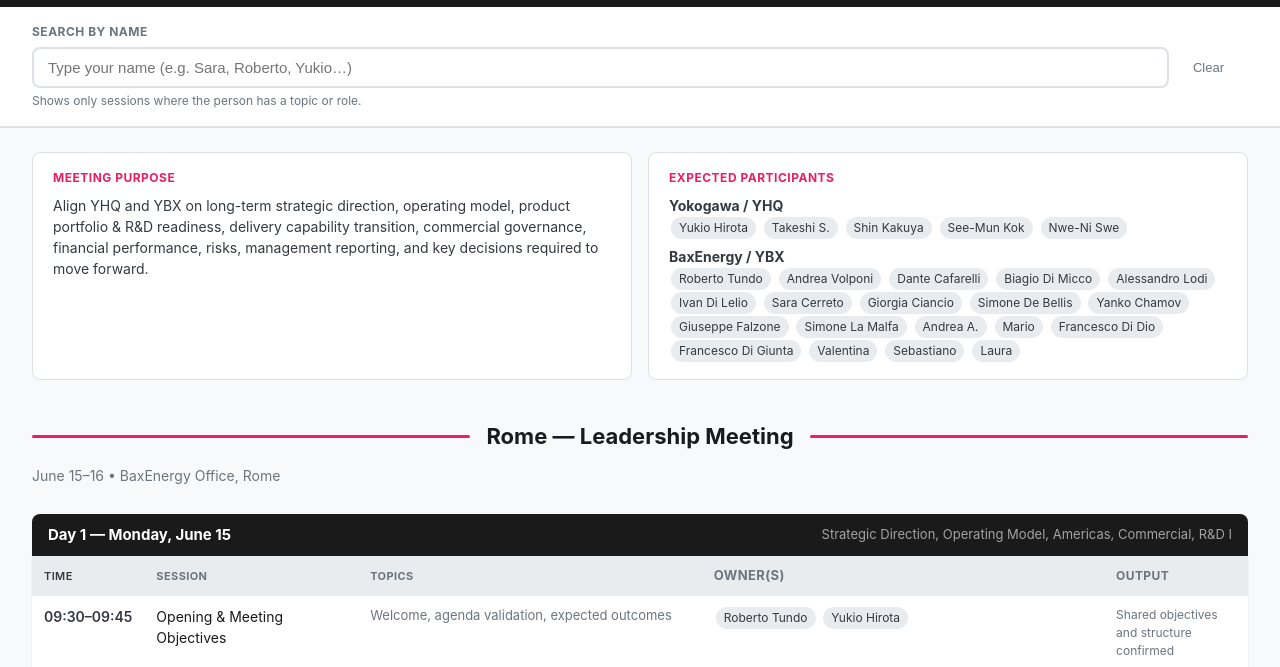
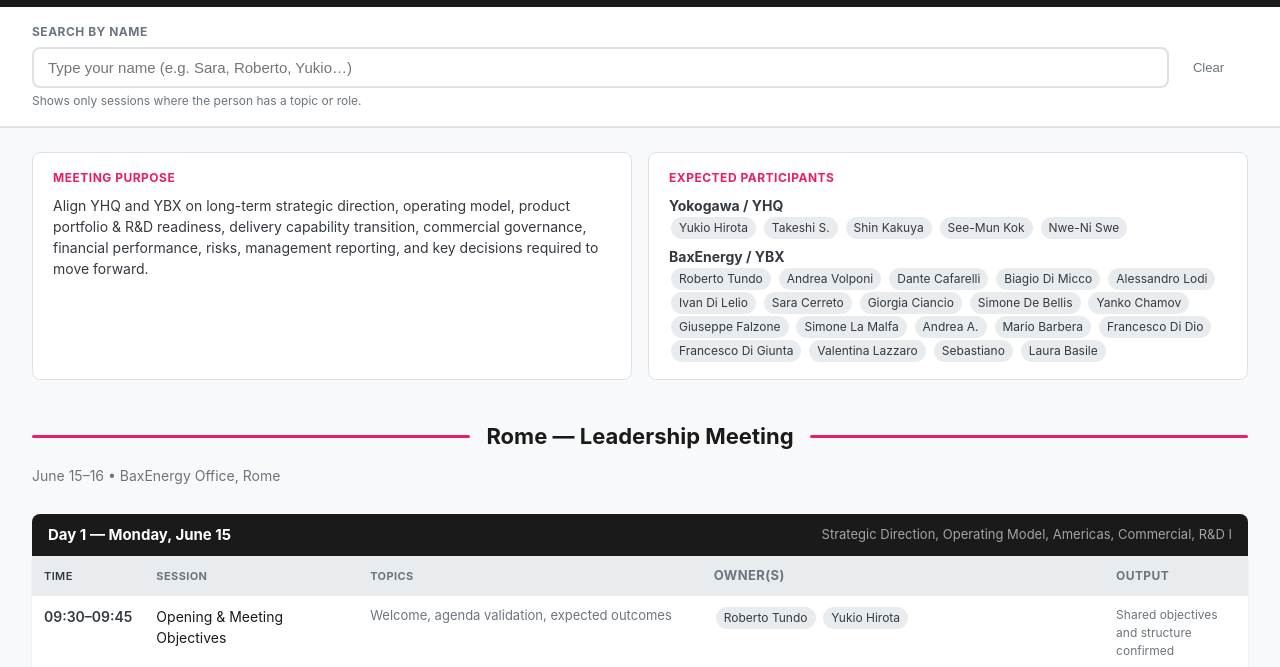
Before and after one commit to Virginbloodymary/BAX-YKGW-Agenda, a plain HTML site: page index.html in a window 1280 px wide. Shown: the part 90-757 px from the top of the page. Drawn offline with Linux system fonts and the light colour scheme.

Commit message:
fix: Mario Barbera, Valentina Lazzaro, Laura Basile

```diff
--- a/index.html
+++ b/index.html
@@ -218,12 +218,12 @@
       <h3>Meeting Purpose</h3>
       <p>Align YHQ and YBX on long-term strategic direction, operating model, product portfolio &amp; R&amp;D readiness, delivery capability transition, commercial governance, financial performance, risks, management reporting, and key decisions required to move forward.</p>
     </div>
-    <div class="info-card" data-owners="yukio hirota|takeshi s.|shin kakuya|see-mun kok|nwe-ni swe|roberto tundo|andrea volponi|dante cafarelli|biagio di micco|alessandro lodi|ivan di lelio|sara cerreto|giorgia ciancio|simone de bellis|yanko chamov|giuseppe falzone|simone la malfa|andrea a.|mario|francesco di dio|francesco di giunta|valentina|sebastiano|laura">
+    <div class="info-card" data-owners="yukio hirota|takeshi s.|shin kakuya|see-mun kok|nwe-ni swe|roberto tundo|andrea volponi|dante cafarelli|biagio di micco|alessandro lodi|ivan di lelio|sara cerreto|giorgia ciancio|simone de bellis|yanko chamov|giuseppe falzone|simone la malfa|andrea a.|mario barbera|francesco di dio|francesco di giunta|valentina lazzaro|sebastiano|laura basile">
       <h3>Expected Participants</h3>
       <p><strong>Yokogawa / YHQ</strong><br>
       <span class="owner-chip">Yukio Hirota</span> <span class="owner-chip">Takeshi S.</span> <span class="owner-chip">Shin Kakuya</span> <span class="owner-chip">See-Mun Kok</span> <span class="owner-chip">Nwe-Ni Swe</span></p>
       <p style="margin-top:6px"><strong>BaxEnergy / YBX</strong><br>
-      <span class="owner-chip">Roberto Tundo</span> <span class="owner-chip">Andrea Volponi</span> <span class="owner-chip">Dante Cafarelli</span> <span class="owner-chip">Biagio Di Micco</span> <span class="owner-chip">Alessandro Lodi</span> <span class="owner-chip">Ivan Di Lelio</span> <span class="owner-chip">Sara Cerreto</span> <span class="owner-chip">Giorgia Ciancio</span> <span class="owner-chip">Simone De Bellis</span> <span class="owner-chip">Yanko Chamov</span> <span class="owner-chip">Giuseppe Falzone</span> <span class="owner-chip">Simone La Malfa</span> <span class="owner-chip">Andrea A.</span> <span class="owner-chip">Mario</span> <span class="owner-chip">Francesco Di Dio</span> <span class="owner-chip">Francesco Di Giunta</span> <span class="owner-chip">Valentina</span> <span class="owner-chip">Sebastiano</span> <span class="owner-chip">Laura</span></p>
+      <span class="owner-chip">Roberto Tundo</span> <span class="owner-chip">Andrea Volponi</span> <span class="owner-chip">Dante Cafarelli</span> <span class="owner-chip">Biagio Di Micco</span> <span class="owner-chip">Alessandro Lodi</span> <span class="owner-chip">Ivan Di Lelio</span> <span class="owner-chip">Sara Cerreto</span> <span class="owner-chip">Giorgia Ciancio</span> <span class="owner-chip">Simone De Bellis</span> <span class="owner-chip">Yanko Chamov</span> <span class="owner-chip">Giuseppe Falzone</span> <span class="owner-chip">Simone La Malfa</span> <span class="owner-chip">Andrea A.</span> <span class="owner-chip">Mario Barbera</span> <span class="owner-chip">Francesco Di Dio</span> <span class="owner-chip">Francesco Di Giunta</span> <span class="owner-chip">Valentina Lazzaro</span> <span class="owner-chip">Sebastiano</span> <span class="owner-chip">Laura Basile</span></p>
     </div>
   </div>
   <div class="section-divider"><div class="line"></div><h2>Rome &mdash; Leadership Meeting</h2><div class="line"></div></div>
@@ -280,8 +280,8 @@
   <div class="section-divider"><div class="line"></div><h2>Acireale &mdash; Working Sessions</h2><div class="line"></div></div>
   <div class="section-sub">June 17&ndash;25 &bull; Acireale / Catania area &bull; Participants: Yukio, Swe</div>
   <div class="day-header">June 17&ndash;19<span class="day-focus">Delivery Capability Transition, Ryskore Strategy, Initial Policy Alignment</span></div>
-  <div class="acireale-session" data-owners="roberto tundo|biagio di micco|mario">
-    <div class="session-header"><div><div class="session-title">Continuous Alignment on Delivery Capability Transition</div><div class="session-meta">Jun 17&ndash;19</div></div><div class="session-owners"><span class="owner-chip">Roberto Tundo</span><span class="owner-chip">Biagio Di Micco</span><span class="owner-chip">Mario</span></div></div>
+  <div class="acireale-session" data-owners="roberto tundo|biagio di micco|mario barbera">
+    <div class="session-header"><div><div class="session-title">Continuous Alignment on Delivery Capability Transition</div><div class="session-meta">Jun 17&ndash;19</div></div><div class="session-owners"><span class="owner-chip">Roberto Tundo</span><span class="owner-chip">Biagio Di Micco</span><span class="owner-chip">Mario Barbera</span></div></div>
     <div class="session-topics">Overall policy for delivery capability transition to Yokogawa affiliates; role allocation; transition logic; alignment with federated BU model</div>
     <div class="session-output">Shared transition principles and open issues identified</div>
   </div>
@@ -291,13 +291,13 @@
     <div class="session-output">Ryskore strategy and commercial positioning clarified</div>
   </div>
   <div class="day-header">June 22&ndash;25<span class="day-focus">BU Deep Dives, Finance, Italian Air Force, HR</span></div>
-  <div class="acireale-session" data-owners="mario|francesco di giunta|valentina|simone de bellis|sebastiano">
-    <div class="session-header"><div><div class="session-title">BU Head Individual Meetings</div><div class="session-meta">Jun 22&ndash;25</div></div><div class="session-owners"><span class="owner-chip">Mario</span><span class="owner-chip">Francesco Di Giunta</span><span class="owner-chip">Valentina</span><span class="owner-chip">Simone De Bellis</span><span class="owner-chip">Sebastiano</span></div></div>
+  <div class="acireale-session" data-owners="mario barbera|francesco di giunta|valentina lazzaro|simone de bellis|sebastiano">
+    <div class="session-header"><div><div class="session-title">BU Head Individual Meetings</div><div class="session-meta">Jun 22&ndash;25</div></div><div class="session-owners"><span class="owner-chip">Mario Barbera</span><span class="owner-chip">Francesco Di Giunta</span><span class="owner-chip">Valentina Lazzaro</span><span class="owner-chip">Simone De Bellis</span><span class="owner-chip">Sebastiano</span></div></div>
     <div class="session-topics">BU-specific capability, roadmap, delivery capacity, bottlenecks and support required</div>
     <div class="session-output">Current vs. target capability per BU collected</div>
   </div>
-  <div class="acireale-session" data-owners="mario">
-    <div class="session-header"><div><div class="session-title">Italian Air Force Project Update</div><div class="session-meta">Jun 22&ndash;25</div></div><div class="session-owners"><span class="owner-chip">Mario</span> / TBD</div></div>
+  <div class="acireale-session" data-owners="mario barbera">
+    <div class="session-header"><div><div class="session-title">Italian Air Force Project Update</div><div class="session-meta">Jun 22&ndash;25</div></div><div class="session-owners"><span class="owner-chip">Mario Barbera</span> / TBD</div></div>
     <div class="session-topics">Pipeline, revenue projection, OI projection, key risks and next steps</div>
     <div class="session-output">Updated project outlook and financial impact</div>
   </div>
@@ -306,8 +306,8 @@
     <div class="session-topics">Cashflow update; product/project profitability; JIRA-based profitability model; margin visibility</div>
     <div class="session-output">Financial and profitability inputs consolidated</div>
   </div>
-  <div class="acireale-session" data-owners="laura">
-    <div class="session-header"><div><div class="session-title">HR Working Session</div><div class="session-meta">Jun 22&ndash;25</div></div><div class="session-owners"><span class="owner-chip">Laura</span></div></div>
+  <div class="acireale-session" data-owners="laura basile">
+    <div class="session-header"><div><div class="session-title">HR Working Session</div><div class="session-meta">Jun 22&ndash;25</div></div><div class="session-owners"><span class="owner-chip">Laura Basile</span></div></div>
     <div class="session-topics">Talent development; training plan; "Train the Trainers"; organizational implications of the federated model</div>
     <div class="session-output">HR implications and training needs identified</div>
   </div>
```
